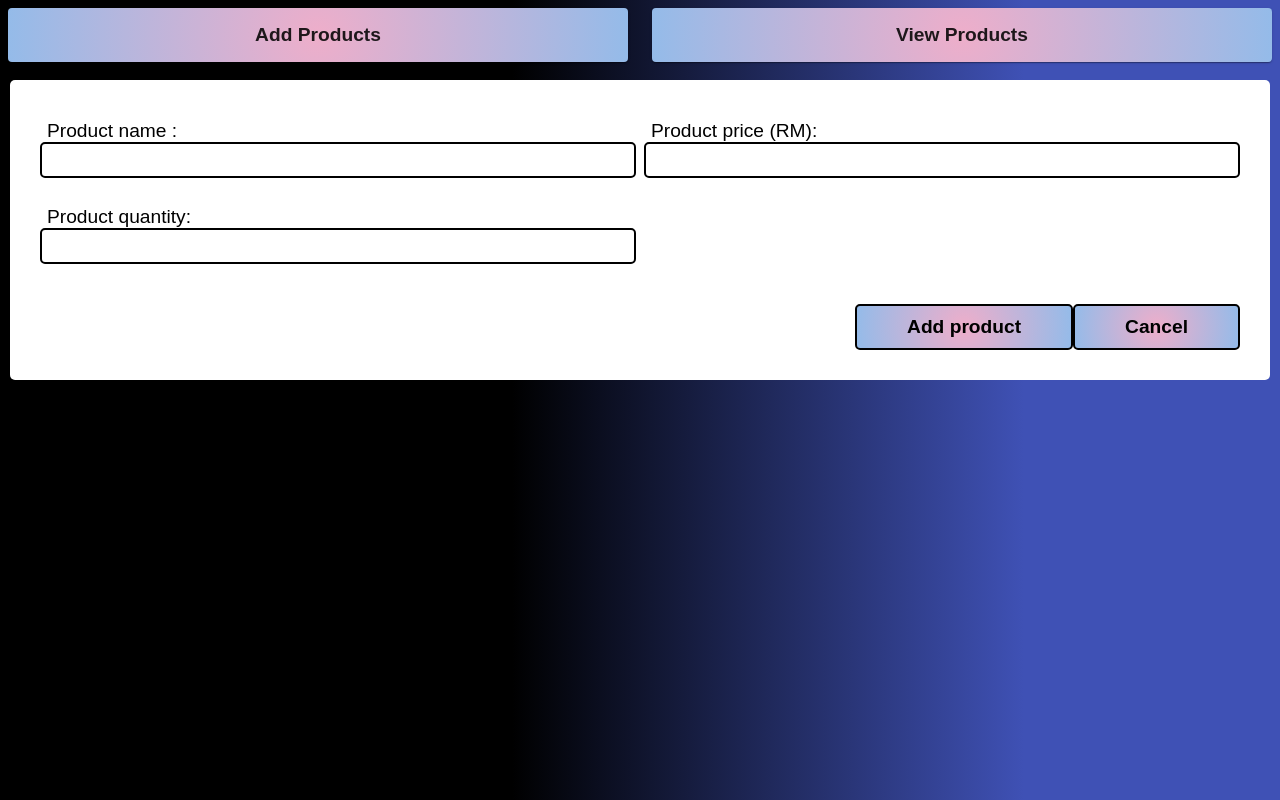
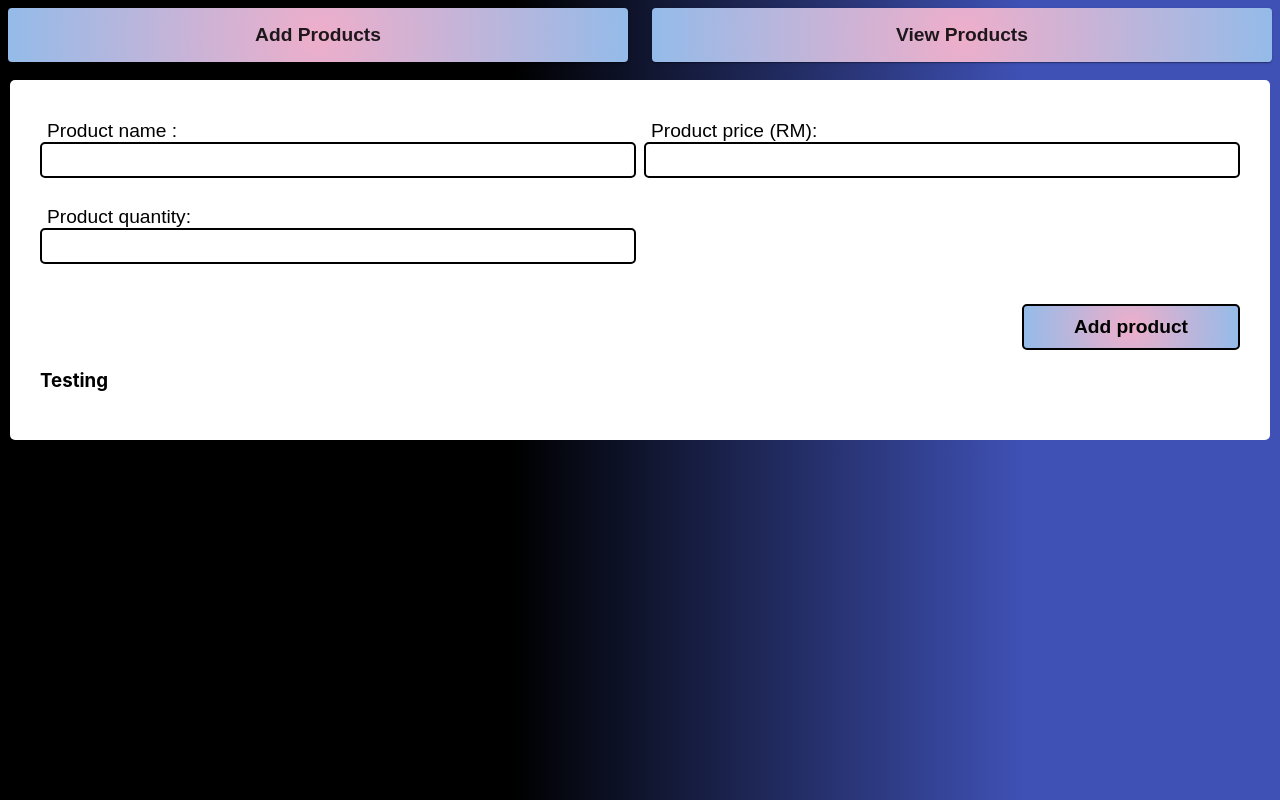
Before and after one commit to MeeWai/ReactJs-Practice-Product-Management-App, a React (Create React App) app in the folder product-management-app/: page / in a window 1280 px wide. Built offline with nearby package versions, Linux system fonts and the light colour scheme.

Commit message:
Update nodejs.yml for testing

```diff
--- a/product-management-app/src/AddProduct/AddProduct.js
+++ b/product-management-app/src/AddProduct/AddProduct.js
@@ -106,8 +106,8 @@ const AddProduct = () => {
 
                         <div className="submitBTN">
                             <button type="submit">Add product</button>
-                            <button type="submit">Cancel</button>
                         </div>
+                        <h3>Testing</h3>
                     </div>
                 </div>
             </form>
```
